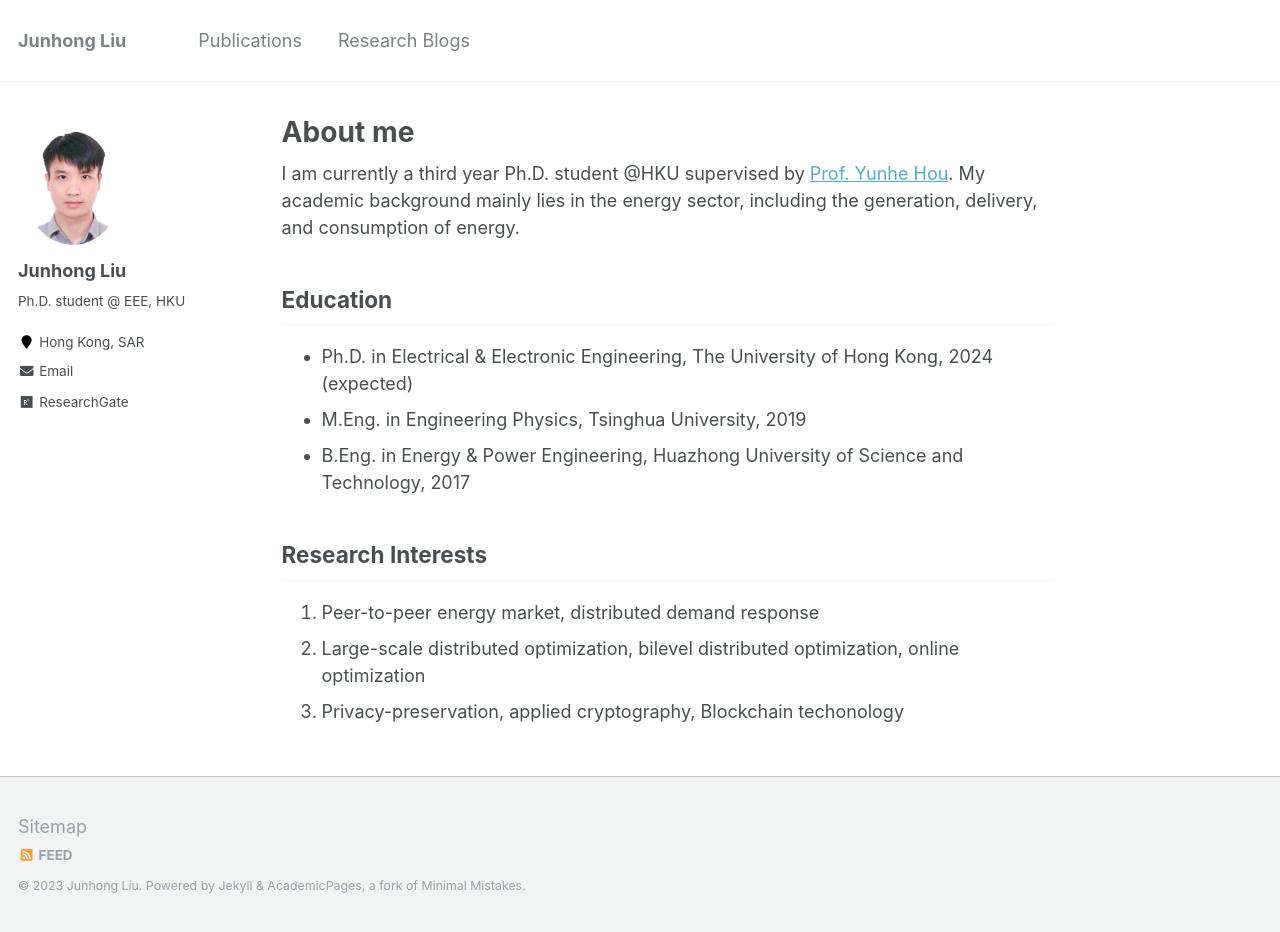
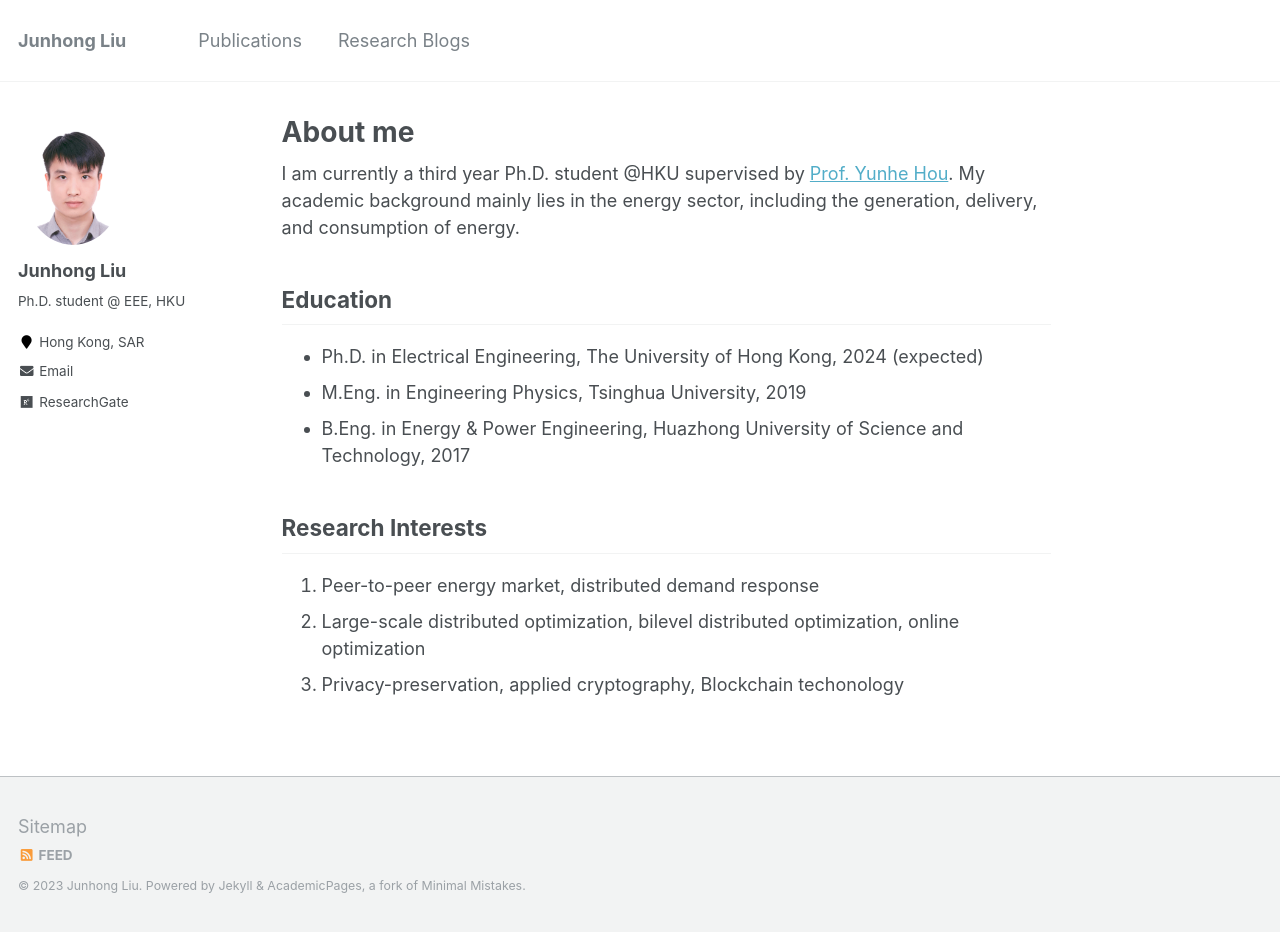
Before and after one commit to johnny-eee/online, a Jekyll site: the page built from _pages/about.md, in a window 1280 px wide and 932 px high. Built offline with Jekyll 4.4.1, drawn with Linux system fonts in a browser that asks for light colours.

Commit message:
Update about.md

```diff
--- a/_pages/about.md
+++ b/_pages/about.md
@@ -12,7 +12,7 @@ I am currently a third year Ph.D. student @HKU supervised by [Prof. Yunhe Hou](h
 
 ## Education
 
-* Ph.D. in Electrical & Electronic Engineering, The University of Hong Kong, 2024 (expected)
+* Ph.D. in Electrical Engineering, The University of Hong Kong, 2024 (expected)
 * M.Eng. in Engineering Physics, Tsinghua University, 2019
 * B.Eng. in Energy & Power Engineering, Huazhong University of Science and Technology, 2017
 
```
